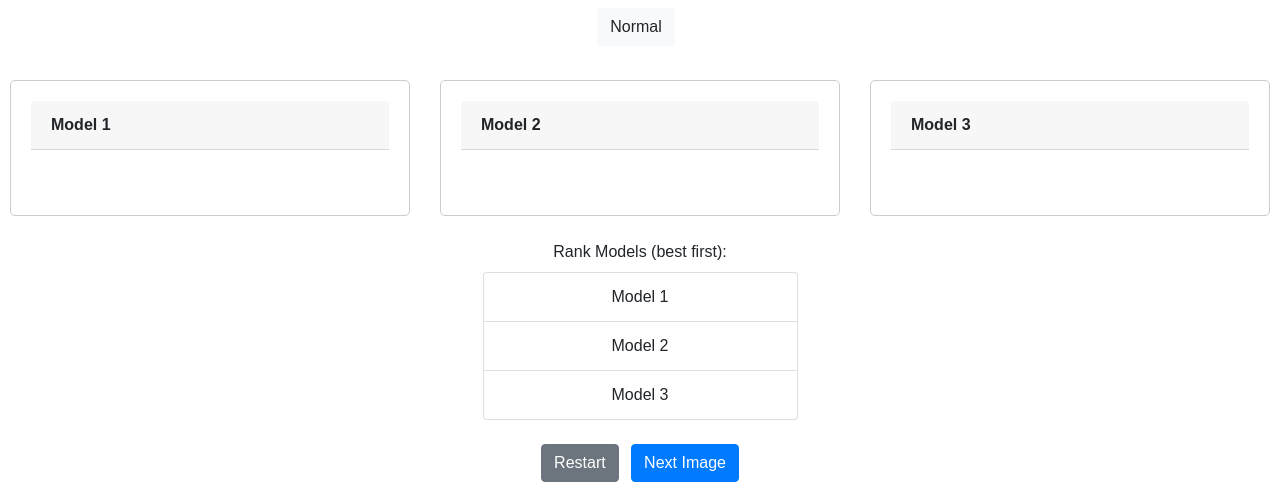
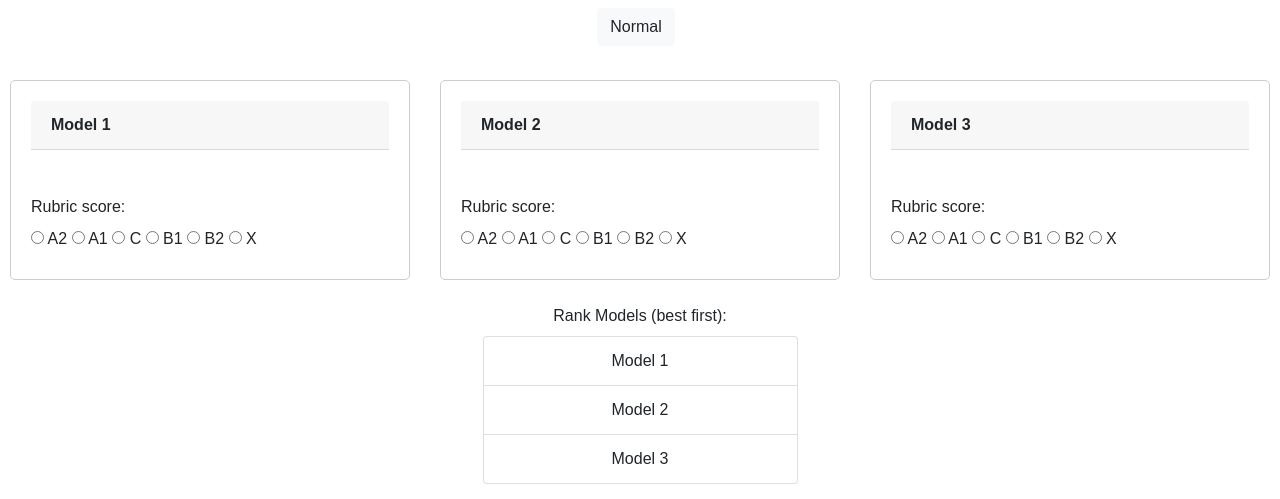
Before and after one commit to NamanSharma5/cxr-agent, a Flask app: page / in a window 1280 px wide. Shown: the part 169-668 px from the top of the page. Run offline with Flask 3, Linux system fonts and the light colour scheme; data that the repository does not hold is empty; parts of the project's set-up code (start-up, migrations or seed data) failed here and were passed over; some libraries are stand-ins or nearby versions.

Commit message:
prepping website before adding gemini model!

```diff
--- a/frontend/server.py
+++ b/frontend/server.py
@@ -29,32 +29,49 @@ current_subject_index = 0
 
 subject_to_report = {}
 subject_to_image_path = {}
+subject_to_pathologies = {} # Only for CheXpert
 
-WITHOUT_MODELS = True
+
+CHEXPERT = False
+USE_STORED_REPORTS = False
+DEVICE = None #"cuda:1"
 model_outputs = {}
 
-random.seed(42)
+# random.seed(42)
+random.seed(50)
 
 def initialise_models():
     global pathology_detector, phrase_grounder, l3, cheXagent_lm, cheXagent_e2e
-    if WITHOUT_MODELS:
+    if USE_STORED_REPORTS:
         return
-    device = "cuda:1"
     pathology_detector = CheXagentVisionTransformerPathologyDetector(pathologies=Pathologies.CHEXPERT, device=device)
-    phrase_grounder = BioVilTPhraseGrounder(detection_threshold=0.5, device = device)
-    l3 = Llama3Generation(device = device)
+    phrase_grounder = BioVilTPhraseGrounder(detection_threshold=0.5, device = DEVICE)
+    l3 = Llama3Generation(device = DEVICE)
     cheXagent_lm = CheXagentLanguageModelGeneration(pathology_detector.processor, pathology_detector.model, pathology_detector.generation_config, pathology_detector.device, pathology_detector.dtype)
     cheXagent_e2e = CheXagentEndToEndGeneration(pathology_detector.processor, pathology_detector.model, pathology_detector.generation_config, pathology_detector.device, pathology_detector.dtype)
 
 
 # Read the data file into a list of dictionaries
-def read_data_file(sample_random = True, no_of_scans = 50):
+def read_data_file(sample_random = True, no_of_scans = 50, cheXpert = CHEXPERT):
 
-    mimic_cxr_path = Path('/vol/biodata/data/chest_xray/mimic-cxr')
-    mimic_cxr_jpg_path = Path('/vol/biodata/data/chest_xray/mimic-cxr-jpg')
-    subject_with_single_scan_no_prior_path = Path("/vol/biomedic3/bglocker/ugproj2324/nns20/cxr-agent/frontend/subjects_with_single_scan_no_prior.txt")
+    if cheXpert:
+        cheXpert_small_test_path = Path("/vol/biomedic3/bglocker/ugproj2324/nns20/datasets/CheXpert/small/test")
+        cheXpert_test_path = Path("/vol/biodata/data/chest_xray/CheXpert-v1.0-small/CheXpert-v1.0-small/test")
 
-    subjects = subject_with_single_scan_no_prior_path.read_text().splitlines()
+        cheXpert_subjects = Path("/vol/biomedic3/bglocker/ugproj2324/nns20/cxr-agent/frontend/cheXpert_test_written_pathologies.csv")
+        subjects = []
+
+        for line in cheXpert_subjects.read_text().splitlines():
+            subject = line.split(",")[0]
+            subjects.append(subject)
+            subject_to_pathologies[subject] = line.split(",")[1:]
+
+    else:
+        mimic_cxr_path = Path('/vol/biodata/data/chest_xray/mimic-cxr')
+        mimic_cxr_jpg_path = Path('/vol/biodata/data/chest_xray/mimic-cxr-jpg')
+        subject_with_single_scan_no_prior_path = Path("/vol/biomedic3/bglocker/ugproj2324/nns20/cxr-agent/frontend/subjects_with_single_scan_no_prior.txt")
+
+        subjects = subject_with_single_scan_no_prior_path.read_text().splitlines()
 
     if sample_random:
         subjects = random.sample(subjects, no_of_scans)
@@ -62,17 +79,22 @@ def read_data_file(sample_random = True, no_of_scans = 50):
         subjects = subjects[:no_of_scans]
 
     for subject in subjects:
-            subject_path = mimic_cxr_path/"files"/ f"p{subject[:2]}/p{subject}"
-            report_path = list(subject_path.glob('*.txt'))[0]
-            report = report_path.read_text()
+            if cheXpert:
+                subject_path_jpg = cheXpert_test_path / subject
+                subject_to_report[subject] = subject_to_pathologies[subject]
+                subject_to_image_path[subject] = subject_path_jpg
+            else:
+                subject_path = mimic_cxr_path/"files"/ f"p{subject[:2]}/p{subject}"
+                report_path = list(subject_path.glob('*.txt'))[0]
+                report = report_path.read_text()
 
-            subject_path_jpg = mimic_cxr_jpg_path/"files"/ f"p{subject[:2]}/p{subject}"
+                subject_path_jpg = mimic_cxr_jpg_path/"files"/ f"p{subject[:2]}/p{subject}"
 
-            study_folder = list(subject_path_jpg.glob('*'))[0]
-            jpg_file = list(study_folder.glob('*.jpg'))[0]
+                study_folder = list(subject_path_jpg.glob('*'))[0]
+                jpg_file = list(study_folder.glob('*.jpg'))[0]
 
-            subject_to_report[subject] = report
-            subject_to_image_path[subject] = jpg_file
+                subject_to_report[subject] = report
+                subject_to_image_path[subject] = jpg_file
 
     return subjects
 
@@ -82,7 +104,7 @@ def get_model_outputs(image_path: Path):
     user_prompt = "Write a radiologist's report for the scan"
     start_time = time.time()
 
-    if WITHOUT_MODELS:
+    if USE_STORED_REPORTS:
         model_outputs['chexagent'] = "This is the output of CheXagent: \n Chest X-ray: Lungs clear, no masses or infiltrates. Mediastinum normal. Abdomen: Liver, spleen, kidneys unremarkable. No bowel obstruction or free fluid. Pelvis: Bones and soft tissues normal. Extremities: No fractures, dislocations, or joint effusions. "
         model_outputs['llama3_agent'] = "This is the output of Llama3: \n Chest X-ray: Lungs clear with normal air bronchograms. No airspace disease, infiltrates, consolidation, or masses identified. Mediastinum unremarkable, aortic knob and esophagus normal caliber. Abdomen: Liver, spleen, and kidneys appear normal in size, shape, and density. No free fluid or bowel obstruction visualized. Pelvis: Bony structures demonstrate no fractures or dislocations. Urinary bladder distended normally, no calculi. Extremities: Visualized bones (e.g., femurs) demonstrate normal alignment and integrity. No joint effusions or significant osteoarthritis appreciated. "
         model_outputs['chexagent_agent'] = "This is the output of CheXagent Agent: \n"
--- a/frontend/static/js/app.js
+++ b/frontend/static/js/app.js
@@ -27,6 +27,25 @@ document.addEventListener('DOMContentLoaded', function() {
         animation: 150,
         ghostClass: 'sortable-ghost'
     });
+
+    // Add metric options dynamically under each model card
+    // modelCards.forEach((card, index) => {
+    //     const metricsDiv = card.querySelector('.metrics');
+    //     const modelNumber = index + 1;
+    //     const metricHtml = `
+    //         <div class="rubric-score">
+    //             <label>Rubric score:</label>
+    //             <div class="rubric-options">
+    //                 <label><input type="radio" name="rubric-model-${modelNumber}" value="A2"> A2</label>
+    //                 <label><input type="radio" name="rubric-model-${modelNumber}" value="A1"> A1</label>
+    //                 <label><input type="radio" name="rubric-model-${modelNumber}" value="C"> C</label>
+    //                 <label><input type="radio" name="rubric-model-${modelNumber}" value="B1"> B1</label>
+    //                 <label><input type="radio" name="rubric-model-${modelNumber}" value="B2"> B2</label>
+    //                 <label><input type="radio" name="rubric-model-${modelNumber}" value="X"> X</label>
+    //             </div>
+    //         </div>`;
+    //     metricsDiv.innerHTML = metricHtml;
+    // });
 
     function uploadMetrics() {
         const ranking = Array.from(modelRanking.children).map(item => item.textContent);
@@ -135,7 +154,11 @@ document.addEventListener('DOMContentLoaded', function() {
       }
     });
 
-    nextImageBtn.addEventListener('click', fetchNextImage);
+    nextImageBtn.addEventListener('click', function() {
+        nextImageBtn.disabled = true; // Disable the button
+        fetchNextImage();
+        nextImageBtn.disabled = false; // Enable the button after fetchNextImage has finished
+    });
 
     restartBtn.addEventListener('click', function() {
         fetch('/restart', { method: 'POST' })
--- a/frontend/templates/index.html
+++ b/frontend/templates/index.html
@@ -23,16 +23,50 @@
         <div class="model-card card">
             <div class="card-header">Model 1</div>
             <div class="card-body">Output for Model 1</div>
+            <div class="rubric-score">
+                <label>Rubric score:</label>
+                <div class="rubric-options">
+                    <label><input type="radio" name="rubric-model-2" value="A2"> A2</label>
+                    <label><input type="radio" name="rubric-model-2" value="A1"> A1</label>
+                    <label><input type="radio" name="rubric-model-2" value="C"> C</label>
+                    <label><input type="radio" name="rubric-model-2" value="B1"> B1</label>
+                    <label><input type="radio" name="rubric-model-2" value="B2"> B2</label>
+                    <label><input type="radio" name="rubric-model-2" value="X"> X</label>
+                </div>
+            </div>
         </div>
         <div class="model-card card">
             <div class="card-header">Model 2</div>
             <div class="card-body">Output for Model 2</div>
+            <div class="rubric-score">
+                <label>Rubric score:</label>
+                <div class="rubric-options">
+                    <label><input type="radio" name="rubric-model-2" value="A2"> A2</label>
+                    <label><input type="radio" name="rubric-model-2" value="A1"> A1</label>
+                    <label><input type="radio" name="rubric-model-2" value="C"> C</label>
+                    <label><input type="radio" name="rubric-model-2" value="B1"> B1</label>
+                    <label><input type="radio" name="rubric-model-2" value="B2"> B2</label>
+                    <label><input type="radio" name="rubric-model-2" value="X"> X</label>
+                </div>
+            </div>
         </div>
         <div class="model-card card">
             <div class="card-header">Model 3</div>
             <div class="card-body">Output for Model 3</div>
+            <div class="rubric-score">
+                <label>Rubric score:</label>
+                <div class="rubric-options">
+                    <label><input type="radio" name="rubric-model-2" value="A2"> A2</label>
+                    <label><input type="radio" name="rubric-model-2" value="A1"> A1</label>
+                    <label><input type="radio" name="rubric-model-2" value="C"> C</label>
+                    <label><input type="radio" name="rubric-model-2" value="B1"> B1</label>
+                    <label><input type="radio" name="rubric-model-2" value="B2"> B2</label>
+                    <label><input type="radio" name="rubric-model-2" value="X"> X</label>
+                </div>
+            </div>
         </div>
     </div>
+
     <div class="my-4">
         <label>Rank Models (best first):</label>
         <ul id="model-ranking" class="ranking-list list-group"></ul>
```
Also changed, not shown: evaluation_datasets/MIMIC-CXR/subjects_for_eval.txt (added, +36 -0 lines).
